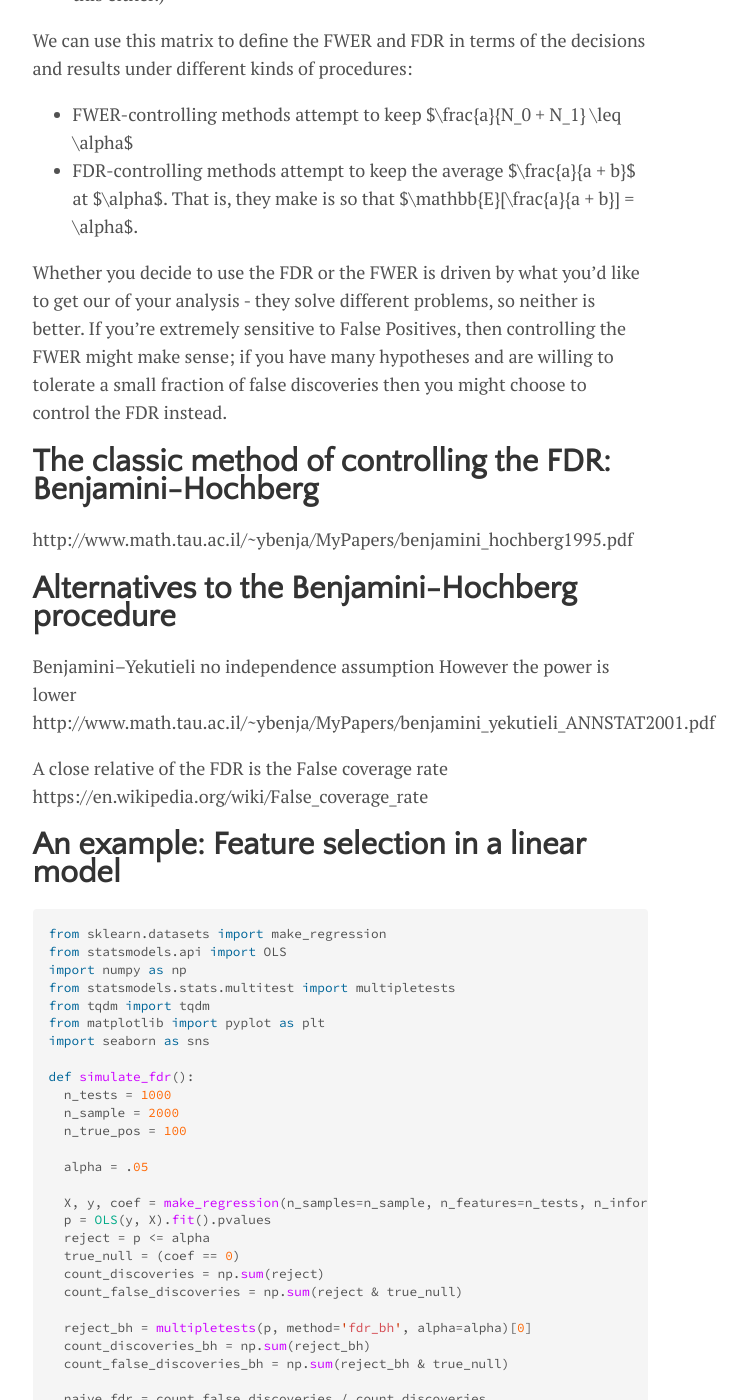
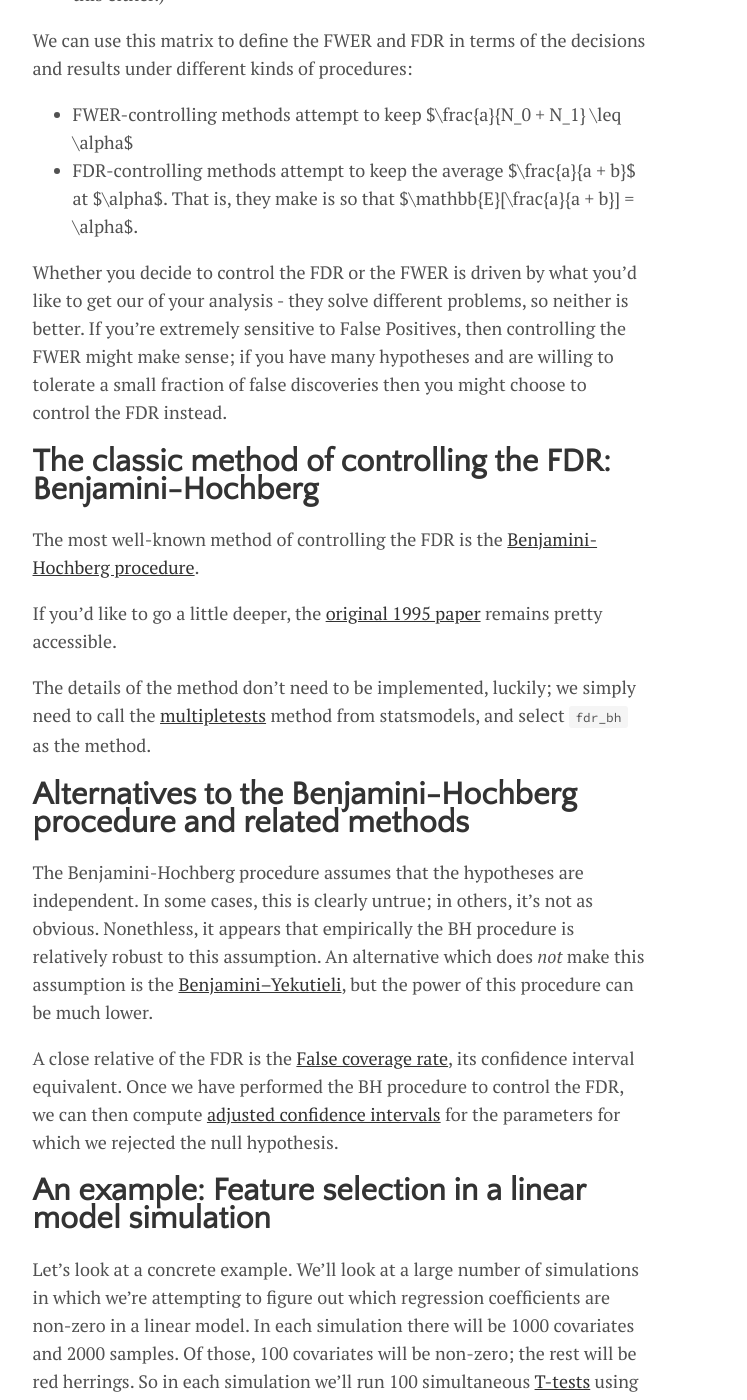
Before and after one commit to lmc2179/lmc2179.github.io, a Jekyll site: the page built from drafts/fdr.md, in a window 1280 px wide and 1400 px high, scrolled down 2783 px. Shown: the whole window, without its empty margins (300-1047 px from the left). Built offline with Jekyll 4.4.1, drawn with Linux system fonts in a browser that asks for light colours; some of the changed text lies outside the part shown.

Commit message:
Update fdr.md

````diff
--- a/drafts/fdr.md
+++ b/drafts/fdr.md
@@ -44,23 +44,25 @@ We can use this matrix to define the FWER and FDR in terms of the decisions and
 - FWER-controlling methods attempt to keep $\frac{a}{N_0 + N_1} \leq \alpha$
 - FDR-controlling methods attempt to keep the average $\frac{a}{a + b}$ at $\alpha$. That is, they make is so that $\mathbb{E}[\frac{a}{a + b}] = \alpha$.
 
-Whether you decide to use the FDR or the FWER is driven by what you'd like to get our of your analysis - they solve different problems, so neither is better. If you're extremely sensitive to False Positives, then controlling the FWER might make sense; if you have many hypotheses and are willing to tolerate a small fraction of false discoveries then you might choose to control the FDR instead.
+Whether you decide to control the FDR or the FWER is driven by what you'd like to get our of your analysis - they solve different problems, so neither is better. If you're extremely sensitive to False Positives, then controlling the FWER might make sense; if you have many hypotheses and are willing to tolerate a small fraction of false discoveries then you might choose to control the FDR instead.
 
 # The classic method of controlling the FDR: Benjamini-Hochberg
 
-http://www.math.tau.ac.il/~ybenja/MyPapers/benjamini_hochberg1995.pdf
+The most well-known method of controlling the FDR is the [Benjamini-Hochberg procedure](https://en.wikipedia.org/wiki/False_discovery_rate#Benjamini%E2%80%93Hochberg_procedure).
 
-# Alternatives to the Benjamini-Hochberg procedure
+If you'd like to go a little deeper, the [original 1995 paper](http://www.math.tau.ac.il/~ybenja/MyPapers/benjamini_hochberg1995.pdf) remains pretty accessible.
 
-Benjamini–Yekutieli
-no independence assumption
-However the power is lower
-http://www.math.tau.ac.il/~ybenja/MyPapers/benjamini_yekutieli_ANNSTAT2001.pdf
+The details of the method don't need to be implemented, luckily; we simply need to call the [multipletests](https://www.statsmodels.org/dev/generated/statsmodels.stats.multitest.multipletests.html) method from statsmodels, and select `fdr_bh` as the method.
 
-A close relative of the FDR is the False coverage rate
-https://en.wikipedia.org/wiki/False_coverage_rate
+# Alternatives to the Benjamini-Hochberg procedure and related methods
 
-# An example: Feature selection in a linear model
+The Benjamini-Hochberg procedure assumes that the hypotheses are independent. In some cases, this is clearly untrue; in others, it's not as obvious. Nonethless, it appears that empirically the BH procedure is relatively robust to this assumption. An alternative which does *not* make this assumption is the  [Benjamini–Yekutieli](http://www.math.tau.ac.il/~ybenja/MyPapers/benjamini_yekutieli_ANNSTAT2001.pdf), but the power of this procedure can be much lower.
+
+A close relative of the FDR is the [False coverage rate](https://en.wikipedia.org/wiki/False_coverage_rate), its confidence interval equivalent. Once we have performed the BH procedure to control the FDR, we can then compute [adjusted confidence intervals](https://en.wikipedia.org/wiki/False_coverage_rate#FCR-adjusted_BH-selected_CIs) for the parameters for which we rejected the null hypothesis.
+
+# An example: Feature selection in a linear model simulation
+
+Let's look at a concrete example. We'll look at a large number of simulations in which we're attempting to figure out which regression coefficients are non-zero in a linear model. In each simulation there will be 1000 covariates and 2000 samples. Of those, 100 covariates will be non-zero; the rest will be red herrings. So in each simulation we'll run 100 simultaneous [T-tests](https://stats.stackexchange.com/questions/286179/why-is-a-t-distribution-used-for-hypothesis-testing-a-linear-regression-coeffici) using [statsmodels](https://www.statsmodels.org/stable/generated/statsmodels.regression.linear_model.OLSResults.pvalues.html).
 
 ```python
 from sklearn.datasets import make_regression
@@ -108,6 +110,8 @@ plt.show()
 
 ![FDR simulation results](https://raw.githubusercontent.com/lmc2179/lmc2179.github.io/master/assets/img/fdr/fdr_regression.png)
 
+Let's take a look at a single simulation to explore the difference between Benjamini-Hochberg and Bonferroni-Holm.
+
 ```python
 sorted_p, sorted_true_null = zip(*sorted(zip(p, true_null)))
 sorted_p = np.array(sorted_p)
@@ -128,6 +132,10 @@ plt.show()
 
 ![A comparison between FWER and FDR](https://raw.githubusercontent.com/lmc2179/lmc2179.github.io/master/assets/img/fdr/fwer_fdr_comparison.png)
 
+We're only looking at the first 100 hypotheses here. The "genuine discoveries" are indicated by an `X`.
+
+We see that Benjamini-Hochberg is meaningfully more strict than Bonferroni-Holm
+
 # What else might we do?
 
 Estimating multiple values simultaneously is a James-Stein/Shrinkage/Hierarchical analysis problem; rather than looking at the long-run null rates, look at the quality of the estimate
````
